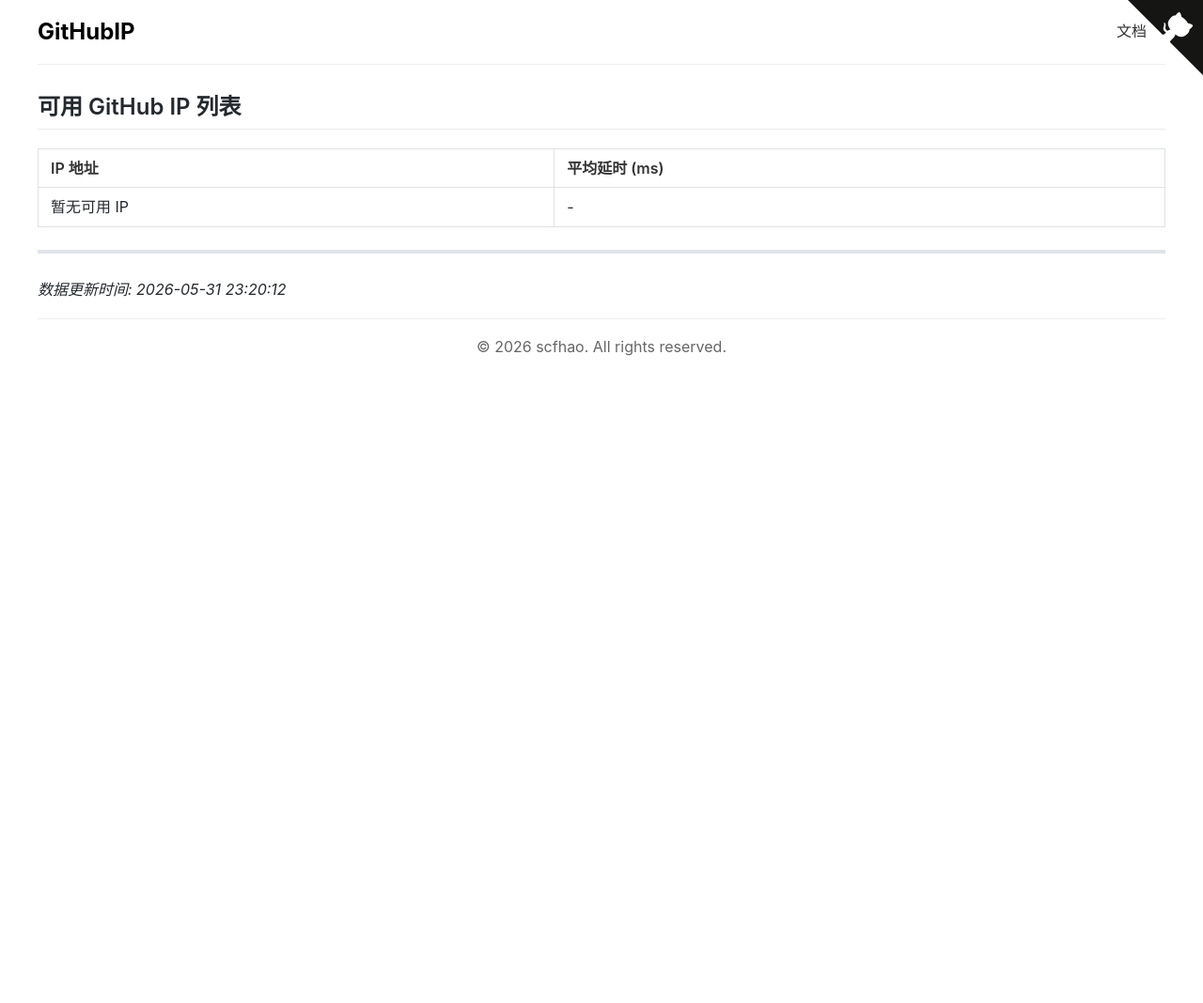
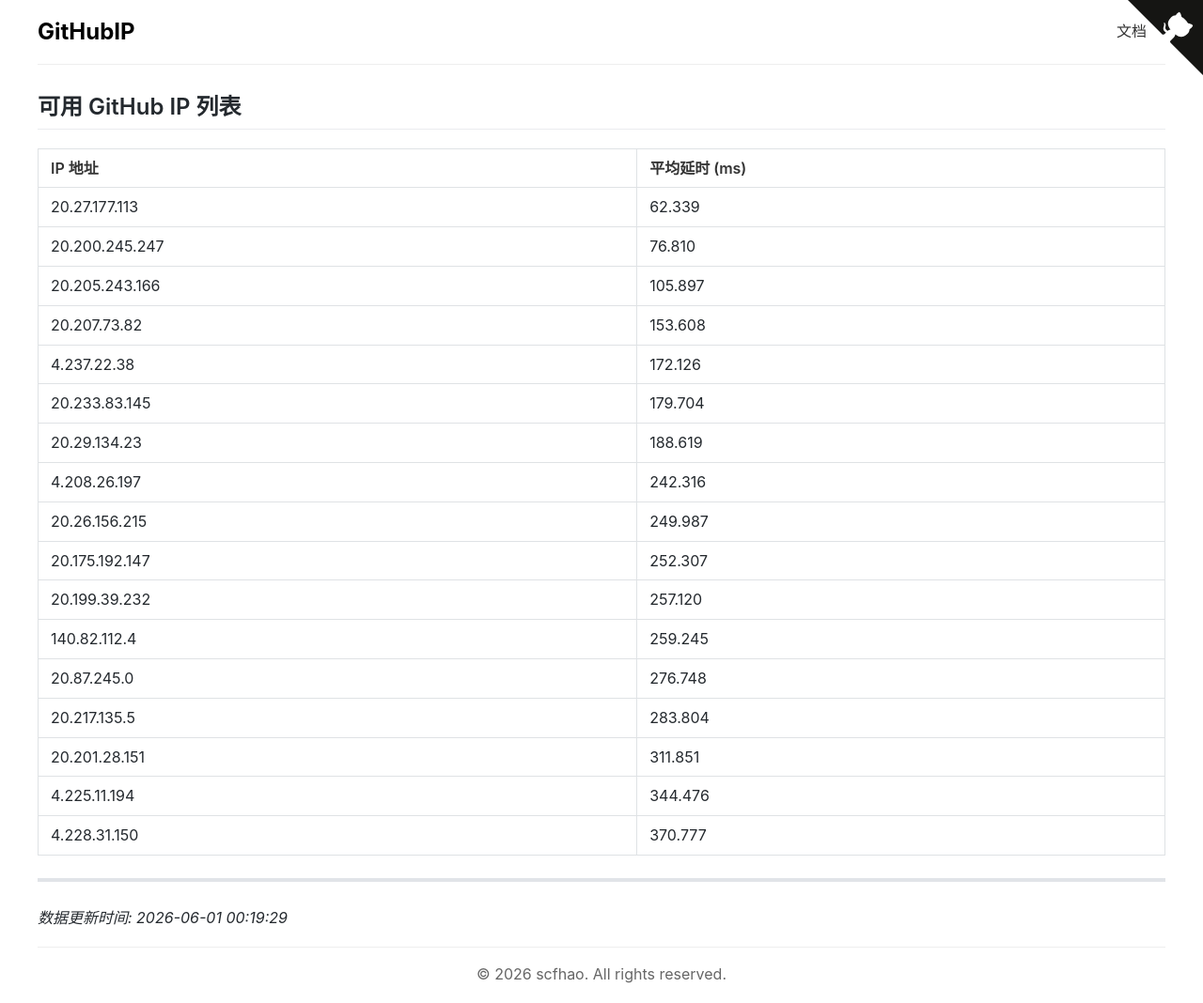
Before and after one commit to scfhao/GitHubIP, a Jekyll site: the page built from index.md, in a window 1280 px wide. Shown: the whole page at 94% size. Built offline with Jekyll 4.4.1, drawn with Linux system fonts in a browser that asks for light colours; before the commit the page ends 900 px from its top, so only the background shows below that.

Commit message:
自动脚本执行 - 2026-06-01 00:19:29

```diff
--- a/index.md
+++ b/index.md
@@ -1,15 +1,31 @@
 ---
 layout: home
 title: GitHub IP 列表
-date: 2026-05-31 23:20:12
+date: 2026-06-01 00:19:29
 ---
 
 ## 可用 GitHub IP 列表
 
 | IP 地址 | 平均延时 (ms) |
 |---------|--------------|
-| 暂无可用 IP | - |
+| 20.27.177.113 | 62.339 |
+| 20.200.245.247 | 76.810 |
+| 20.205.243.166 | 105.897 |
+| 20.207.73.82 | 153.608 |
+| 4.237.22.38 | 172.126 |
+| 20.233.83.145 | 179.704 |
+| 20.29.134.23 | 188.619 |
+| 4.208.26.197 | 242.316 |
+| 20.26.156.215 | 249.987 |
+| 20.175.192.147 | 252.307 |
+| 20.199.39.232 | 257.120 |
+| 140.82.112.4 | 259.245 |
+| 20.87.245.0 | 276.748 |
+| 20.217.135.5 | 283.804 |
+| 20.201.28.151 | 311.851 |
+| 4.225.11.194 | 344.476 |
+| 4.228.31.150 | 370.777 |
 
 ---
 
-*数据更新时间: 2026-05-31 23:20:12*
+*数据更新时间: 2026-06-01 00:19:29*
```
